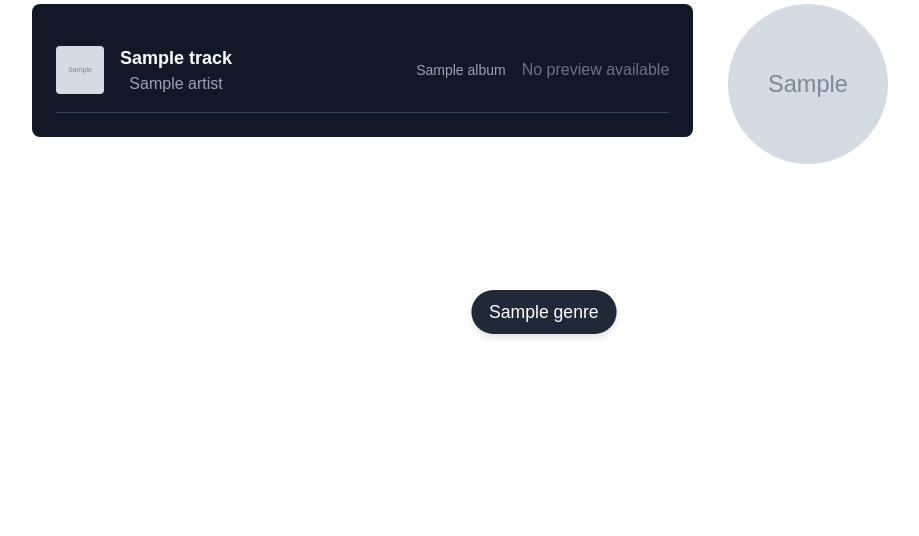
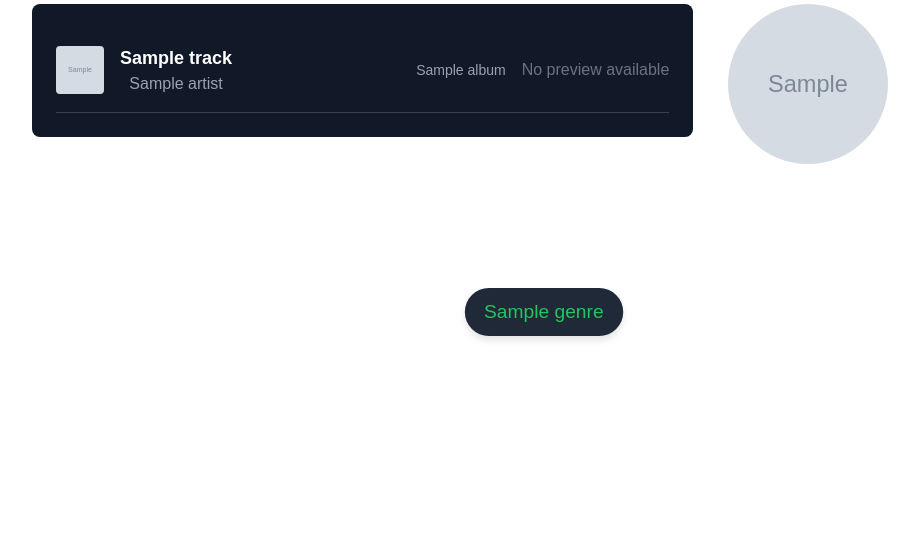
Before and after one commit to dubiels/spotifywrapped, a Django app: template templates/dashboard.html in a window 1280 px wide, with the pointer over the restyled element. Shown: the part 337-873 px from the top of the page, without its empty margins (96-1015 px from the left). Run offline with Django 5.2, Linux system fonts and the light colour scheme; the template is opened without the code that fills it: most values are stand-ins (such as "Sample title", 1, 10 or a date in 2020); grey boxes marked "Sample" are stand-in pictures; some libraries are stand-ins or nearby versions; some web fonts are replaced.

Commit message:
styling changes

```diff
--- a/static/styles.css
+++ b/static/styles.css
@@ -126,6 +126,7 @@ button:hover {
 }
 
 .genre:hover {
-    transform: scale(1.1);
+    transform: scale(1.2);
     box-shadow: 0 4px 6px rgba(0, 0, 0, 0.1);
+    color: #22c55e
 }
```
